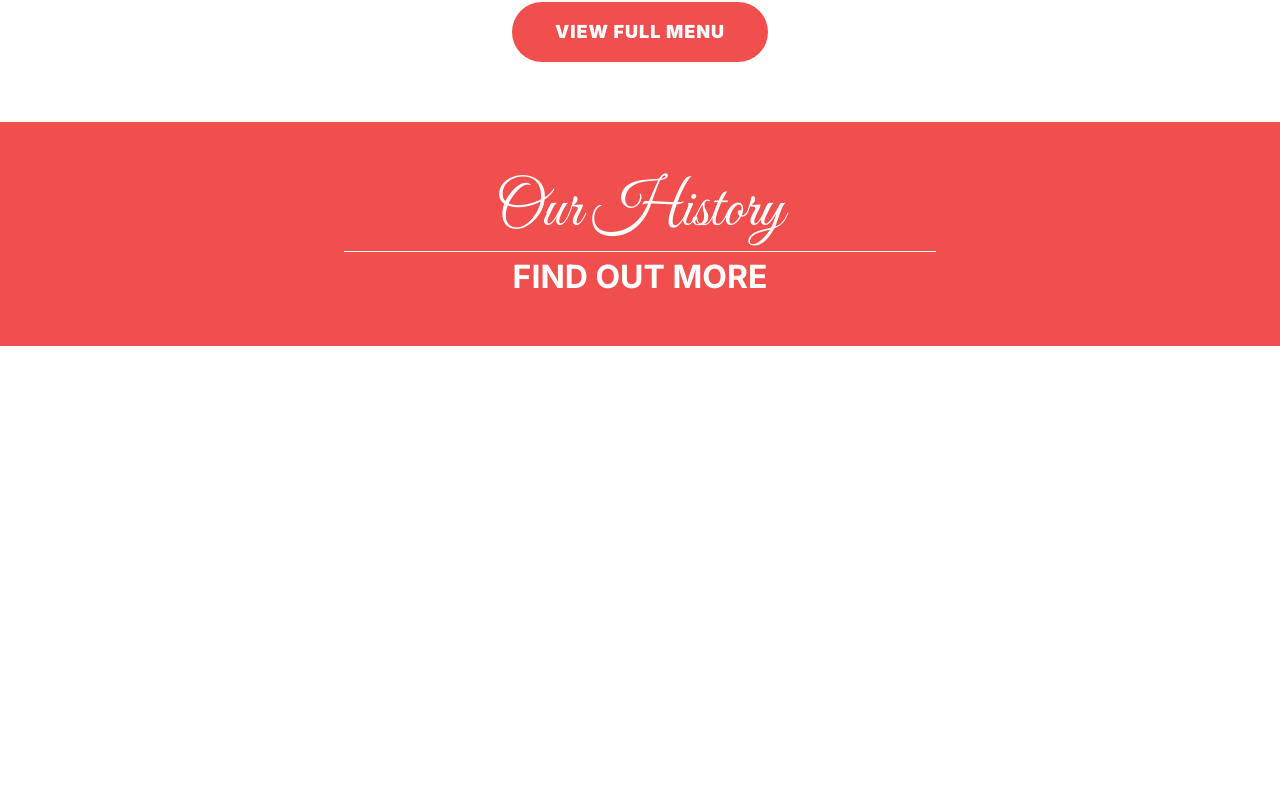
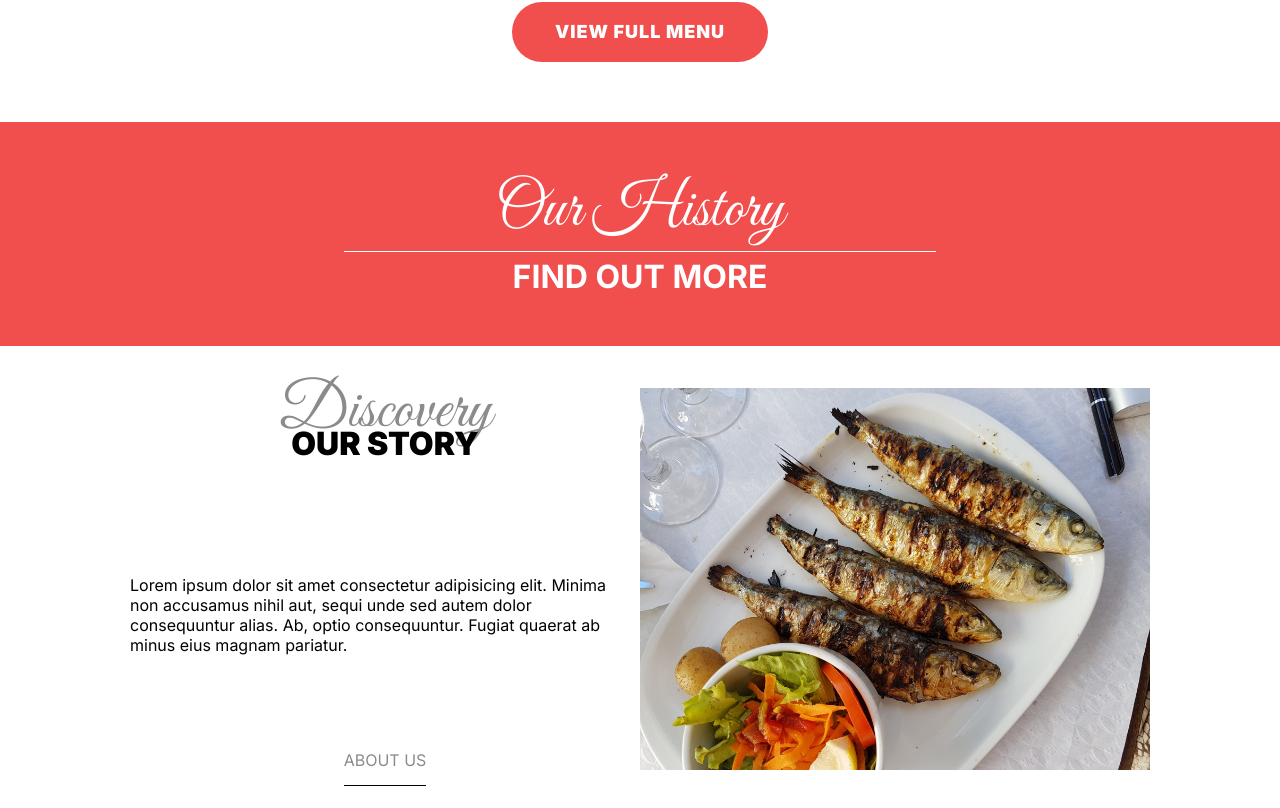
Before and after one commit to asteristic/rancho-da-katia, a Next.js app: page / in a window 1280 px wide. Shown: the part 1828-2636 px from the top of the page. Before the commit the page ends 2174 px from the top, so only its background shows below. Built offline with nearby package versions, Linux system fonts and the light colour scheme.

Commit message:
story block

```diff
--- /dev/null
+++ b/src/components/story/index.tsx
@@ -0,0 +1,23 @@
+import { Container } from './styles';
+
+export default function OurStory() {
+  return (
+    <Container>
+      <div>
+        <div>
+          <h3>Discovery</h3>
+          <h2>Our Story</h2>
+        </div>
+
+        <p>
+          Lorem ipsum dolor sit amet consectetur adipisicing elit. Minima non
+          accusamus nihil aut, sequi unde sed autem dolor consequuntur alias.
+          Ab, optio consequuntur. Fugiat quaerat ab minus eius magnam pariatur.
+        </p>
+
+        <a href="#">About Us</a>
+      </div>
+      <img src="menu/menu-03.jpg" alt=""/>
+    </Container>
+  );
+}
--- /dev/null
+++ b/src/components/story/styles.ts
@@ -0,0 +1,91 @@
+import styled from 'styled-components';
+
+export const Container = styled.section`
+  width: calc(100% - 20px);
+  margin: 0 10px;
+  padding-top: 2.62rem;
+
+
+  div {
+    display: flex;
+    flex-direction: column;
+    align-items: center;
+
+    h3 {
+      font-family: 'Great Vibes', cursive;
+      font-size: 4rem;
+      color: var(--gray-300);
+    }
+
+    h2 {
+      margin-top: -1.7rem;
+      margin-bottom: 1rem;
+      font-size: 2rem;
+      font-weight: 900;
+      text-transform: uppercase;
+    }
+
+    p {
+      margin-bottom: 1rem;
+    }
+
+    a {
+      margin-bottom: 2rem;
+      padding-bottom: 15px;
+      text-transform: uppercase;
+      color: var(--gray-300);
+      text-decoration: none;
+
+      border-bottom: 1px solid black;
+      display: block;
+    }
+  }
+
+  img {
+    width: 100%;
+    margin-bottom: 4rem;
+  }
+
+  @media (min-width: 420px) {
+    width: calc(100% - 40px);
+    margin: 0 20px;
+  }
+
+  @media (min-width: 576px) {
+    width: 70%;
+    margin: 0 auto;
+  }
+
+  @media (min-width: 992px) {
+    width: 100%;
+    max-width: 1180px;
+    margin-bottom: 4rem;
+    padding: 0 80px;
+    padding-top: 2.62rem;
+
+    display: flex;
+
+    div {
+      align-items: center;
+      justify-content: space-between;
+
+      > div {
+        margin-top: -1rem;
+      }
+
+      p {
+        margin-bottom: initial;
+        margin-right: 20px;
+      }
+
+      a {
+        margin-bottom: -1rem;
+      }
+    }
+
+    img {
+      width: 50%;
+      margin-bottom: initial;
+    }
+  }
+`;
--- a/src/pages/index.tsx
+++ b/src/pages/index.tsx
@@ -4,6 +4,7 @@ import Header from '../components/header';
 import Landing from '../components/landing';
 import OurMenu from '../components/menu';
 import SimpleTitle from '../components/simpleTitle';
+import OurStory from '../components/story';
 
 export default function Home() {
   return (
@@ -16,7 +17,7 @@ export default function Home() {
       <SimpleTitle title="Menu" subTitle="Dishes" />
       <OurMenu />
       <SimpleTitle title="Our History" subTitle="Find Out More" />
-
+      <OurStory />
     </>
   )
 }
```
